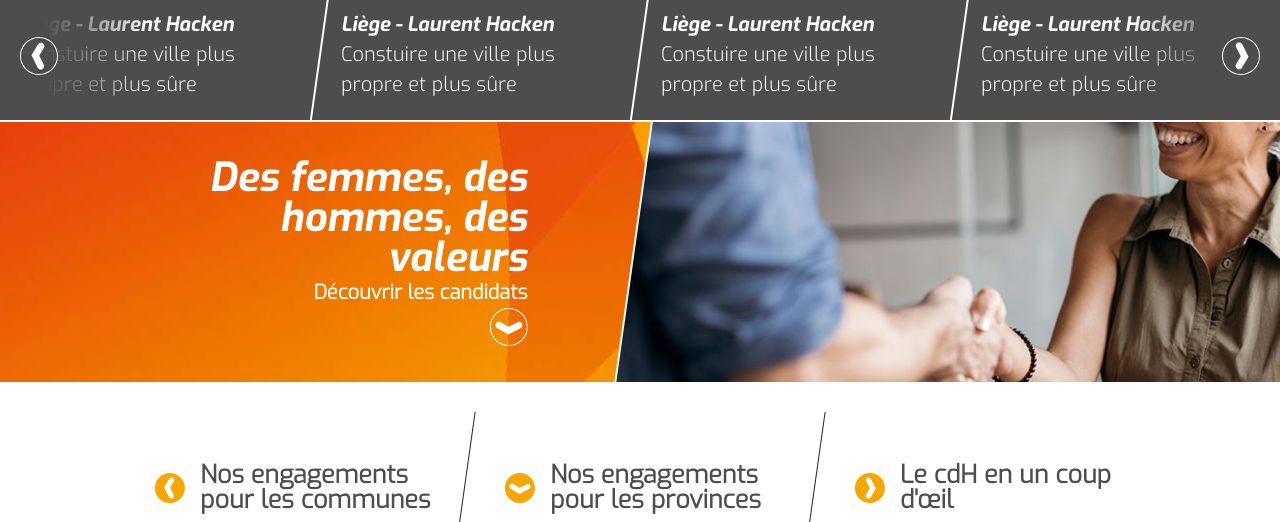
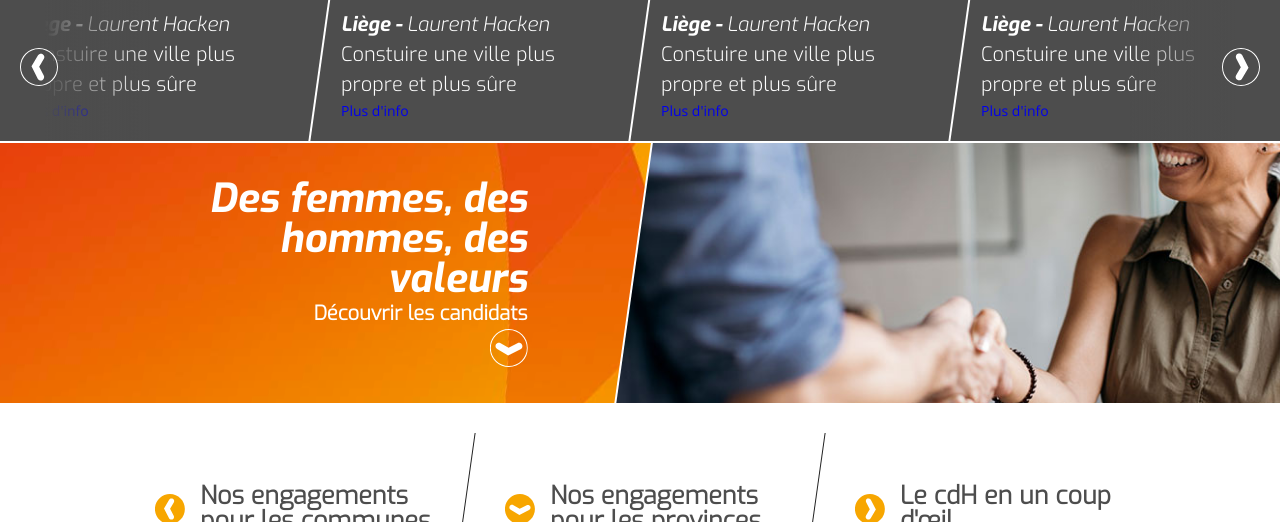
Before and after one commit to Gwouten/orange, a website: page index.html in a window 1280 px wide. Shown: the part 578-1100 px from the top of the page. Drawn offline with nearby package versions, Linux system fonts and the light colour scheme.

Commit message:
Backup save -> Problem to save index.html to disk.

```diff
--- a/index.html
+++ b/index.html
@@ -149,52 +149,60 @@
       <button class="btn carousel__next"></button>
       <div class="siema">
         <div class="carousel__slide">
-          <a href="#" class="carousel__slide__content">
+          <div href="#" class="carousel__slide__content">
             <h4 class="carousel__header">Liège - <span class="carousel__header--name">Laurent Hacken</span></h4>
             <p class="carousel__text">Constuire une ville plus propre et plus sûre</p>
-          </a>
+            <a href="#" class="carousel__link">Plus d'info</a>
+          </div>
         </div>
         <div class="carousel__slide">
-          <a href="#" class="carousel__slide__content">
+          <div href="#" class="carousel__slide__content">
             <h4 class="carousel__header">Liège - <span class="carousel__header--name">Laurent Hacken</span></h4>
             <p class="carousel__text">Constuire une ville plus propre et plus sûre</p>
-          </a>
+            <a href="#" class="carousel__link">Plus d'info</a>
+          </div>
         </div>
         <div class="carousel__slide">
-          <a href="#" class="carousel__slide__content">
+          <div href="#" class="carousel__slide__content">
             <h4 class="carousel__header">Liège - <span class="carousel__header--name">Laurent Hacken</span></h4>
             <p class="carousel__text">Constuire une ville plus propre et plus sûre</p>
-          </a>
+            <a href="#" class="carousel__link">Plus d'info</a>
+          </div>
         </div>
         <div class="carousel__slide">
-          <a href="#" class="carousel__slide__content">
+          <div href="#" class="carousel__slide__content">
             <h4 class="carousel__header">Liège - <span class="carousel__header--name">Laurent Hacken</span></h4>
             <p class="carousel__text">Constuire une ville plus propre et plus sûre</p>
-          </a>
+            <a href="#" class="carousel__link">Plus d'info</a>
+          </div>
         </div>
         <div class="carousel__slide">
-          <a href="#" class="carousel__slide__content">
+          <div href="#" class="carousel__slide__content">
             <h4 class="carousel__header">Liège - <span class="carousel__header--name">Laurent Hacken</span></h4>
             <p class="carousel__text">Constuire une ville plus propre et plus sûre</p>
-          </a>
+            <a href="#" class="carousel__link">Plus d'info</a>
+          </div>
         </div>
         <div class="carousel__slide">
-          <a href="#" class="carousel__slide__content">
+          <div href="#" class="carousel__slide__content">
             <h4 class="carousel__header">Liège - <span class="carousel__header--name">Laurent Hacken</span></h4>
             <p class="carousel__text">Constuire une ville plus propre et plus sûre</p>
-          </a>
-        </div>w
+            <a href="#" class="carousel__link">Plus d'info</a>
+          </div>
+        </div>
         <div class="carousel__slide">
-          <a href="#" class="carousel__slide__content">
+          <div href="#" class="carousel__slide__content">
             <h4 class="carousel__header">Liège - <span class="carousel__header--name">Laurent Hacken</span></h4>
             <p class="carousel__text">Constuire une ville plus propre et plus sûre</p>
-          </a>
+            <a href="#" class="carousel__link">Plus d'info</a>
+          </div>
         </div>
         <div class="carousel__slide">
-          <a href="#" class="carousel__slide__content">
+          <div href="#" class="carousel__slide__content">
             <h4 class="carousel__header">Liège - <span class="carousel__header--name">Laurent Hacken</span></h4>
             <p class="carousel__text">Constuire une ville plus propre et plus sûre</p>
-          </a>
+            <a href="#" class="carousel__link">Plus d'info</a>
+          </div>
         </div>
       </div>
     </section>
--- a/scss/components/_carousel.scss
+++ b/scss/components/_carousel.scss
@@ -66,6 +66,10 @@
 
   &__header {
     font-size: 2rem;
+
+    &--name {
+      font-weight: 300;
+    }
   }
 
   &__text {
```
Also changed, not shown: css/styles.css.
